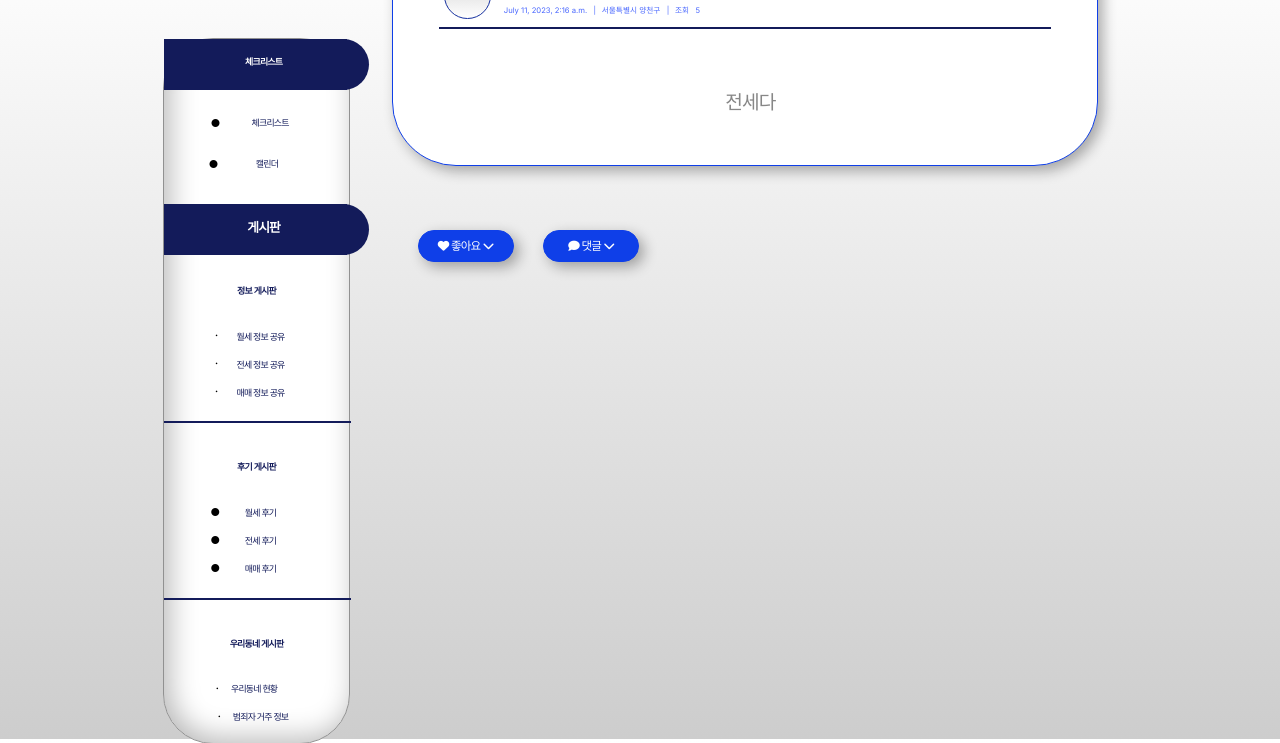
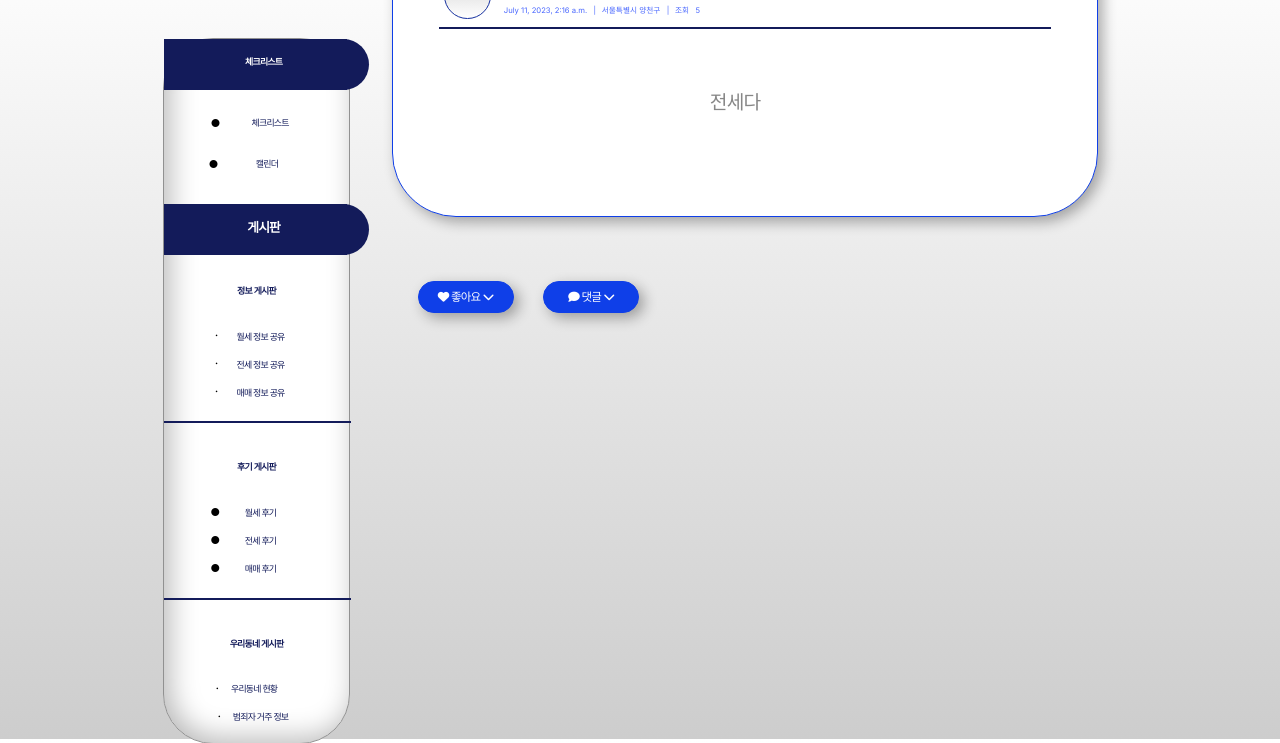
Before and after one commit to LISA-MATE/Backend, a Django app: a page that uses templates/base2.html in a window 1280 px wide. Shown: the part 861-1604 px from the top of the page. Run offline with Django 4.2, Linux system fonts and the light colour scheme; data comes from the database, SQL or seed files in the repository; both versions use the stored data as it was after the commit; data that the repository does not hold is empty; some libraries are stand-ins or nearby versions.

Commit message:
post.css 수정

```diff
--- a/static/css/post.css
+++ b/static/css/post.css
@@ -143,10 +143,14 @@ h2{
 
 .inputText{
     padding-top:3vw;
-    height:auto;
-    width:auto;
+    max-height:45vw;
+    padding-bottom:2vw;
+    width:95%;
     text-align:center;
-    overflow:auto;
+    align-items: center;
+    overflow-y:auto;
+    overflow-x:hidden;
+    margin-bottom:2vw;
 }
 
 .inputText>p {
@@ -286,6 +290,7 @@ h2{
     font-size: 0.9vw;
     line-height: 1vw;
     color: #6B75A1;
+    overflow:auto;
 }
 
 .flexContainer {
```
Also changed, not shown: db.sqlite3, media/boards/images/1682575388903.jpg (added).
